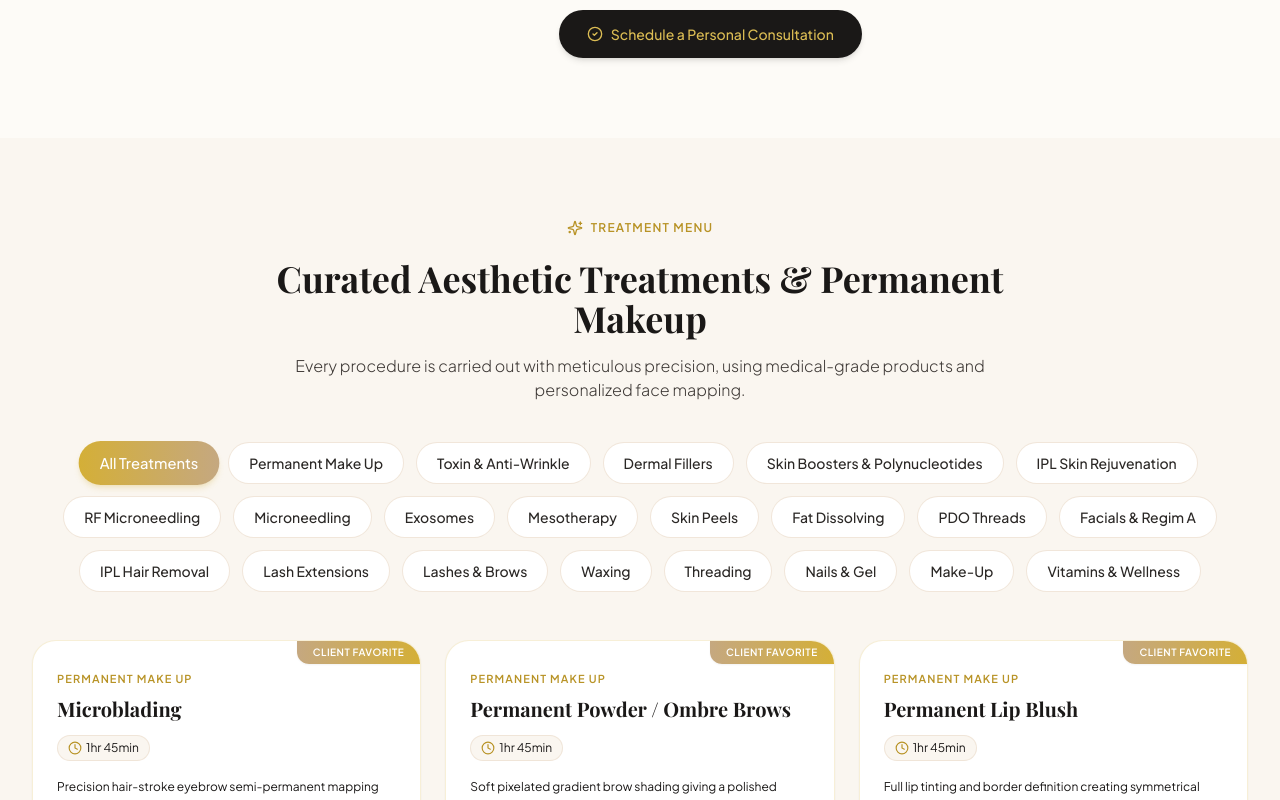
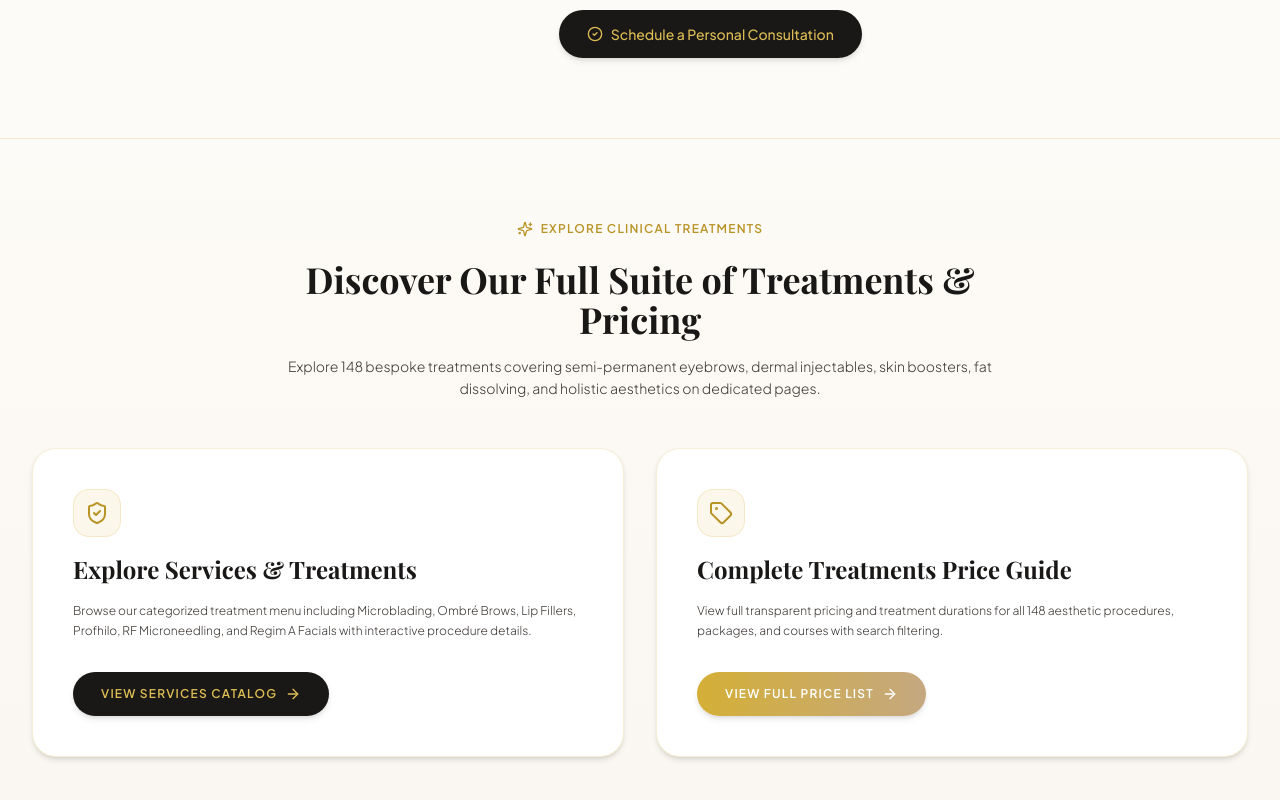
Before and after one commit to AliZaidi5110/Drita_Aesthetics, a Next.js app: page / in a window 1280 px wide. Shown: the part 2640-3440 px from the top of the page. Built offline with nearby package versions, Linux system fonts and the light colour scheme; a web font is replaced by a local one.

Commit message:
Remove long inline services and prices from landing page, moving them to dedicated /services and /price-guide routes

```diff
--- a/src/app/page.tsx
+++ b/src/app/page.tsx
@@ -6,14 +6,13 @@ import { Hero } from '../components/Hero';
 import { MarqueeTicker } from '../components/MarqueeTicker';
 import { DestinationSection } from '../components/DestinationSection';
 import { AboutSection } from '../components/AboutSection';
-import { ServicesSection } from '../components/ServicesSection';
-import { PriceGuide } from '../components/PriceGuide';
 import { TransformationGallery } from '../components/TransformationGallery';
 import { ReviewsSection } from '../components/ReviewsSection';
 import { AftercareFAQ } from '../components/AftercareFAQ';
 import { ContactSection } from '../components/ContactSection';
 import { Footer } from '../components/Footer';
 import { BookingModal } from '../components/BookingModal';
+import { Sparkles, ArrowRight, Tag, ShieldCheck, HeartHandshake } from 'lucide-react';
 
 export default function Home() {
   const [bookingOpen, setBookingOpen] = useState(false);
@@ -46,11 +45,77 @@ export default function Home() {
       {/* About Drita & Clinical Philosophy */}
       <AboutSection onOpenBooking={() => handleOpenBooking()} />
 
-      {/* Interactive Tabbed Services Showcase */}
-      <ServicesSection onOpenBooking={handleOpenBooking} />
+      {/* Elegant Quick Links Banner for Services & Prices */}
+      <section className="py-20 bg-gradient-to-b from-cream-50 to-cream-100 border-y border-gold-500/20">
+        <div className="max-w-7xl mx-auto px-4 sm:px-6 lg:px-8">
+          <div className="text-center max-w-3xl mx-auto space-y-4">
+            <div className="inline-flex items-center space-x-2 text-gold-600">
+              <Sparkles className="w-4 h-4" />
+              <span className="text-xs uppercase tracking-widest font-semibold">
+                Explore Clinical Treatments
+              </span>
+            </div>
+            <h2 className="font-serif text-3xl sm:text-4xl font-bold text-charcoal-900">
+              Discover Our Full Suite of Treatments & Pricing
+            </h2>
+            <p className="text-charcoal-700 text-sm font-light leading-relaxed">
+              Explore 148 bespoke treatments covering semi-permanent eyebrows, dermal injectables, skin boosters, fat dissolving, and holistic aesthetics on dedicated pages.
+            </p>
+          </div>
 
-      {/* Full Transparent Price Guide */}
-      <PriceGuide onOpenBooking={handleOpenBooking} />
+          <div className="mt-12 grid grid-cols-1 md:grid-cols-2 gap-8">
+            {/* Services Page Card */}
+            <div className="bg-white p-8 sm:p-10 rounded-3xl border border-gold-500/20 shadow-md hover:shadow-xl transition-all duration-300 flex flex-col justify-between group">
+              <div className="space-y-4">
+                <div className="w-12 h-12 rounded-2xl bg-gold-500/10 text-gold-600 flex items-center justify-center font-serif font-bold text-xl border border-gold-500/20">
+                  <ShieldCheck className="w-6 h-6 text-gold-600" />
+                </div>
+                <h3 className="font-serif text-2xl font-bold text-charcoal-900 group-hover:text-gold-600 transition-colors">
+                  Explore Services & Treatments
+                </h3>
+                <p className="text-xs text-charcoal-700 font-light leading-relaxed">
+                  Browse our categorized treatment menu including Microblading, Ombré Brows, Lip Fillers, Profhilo, RF Microneedling, and Regim A Facials with interactive procedure details.
+                </p>
+              </div>
+
+              <div className="pt-8">
+                <a
+                  href="/services"
+                  className="bg-charcoal-900 hover:bg-charcoal-800 text-gold-400 font-semibold text-xs uppercase tracking-widest px-7 py-3.5 rounded-full inline-flex items-center space-x-2 shadow-md transition-all group-hover:translate-x-1"
+                >
+                  <span>View Services Catalog</span>
+                  <ArrowRight className="w-4 h-4" />
+                </a>
+              </div>
+            </div>
+
+            {/* Price Guide Page Card */}
+            <div className="bg-white p-8 sm:p-10 rounded-3xl border border-gold-500/20 shadow-md hover:shadow-xl transition-all duration-300 flex flex-col justify-between group">
+              <div className="space-y-4">
+                <div className="w-12 h-12 rounded-2xl bg-gold-500/10 text-gold-600 flex items-center justify-center font-serif font-bold text-xl border border-gold-500/20">
+                  <Tag className="w-6 h-6 text-gold-600" />
+                </div>
+                <h3 className="font-serif text-2xl font-bold text-charcoal-900 group-hover:text-gold-600 transition-colors">
+                  Complete Treatments Price Guide
+                </h3>
+                <p className="text-xs text-charcoal-700 font-light leading-relaxed">
+                  View full transparent pricing and treatment durations for all 148 aesthetic procedures, packages, and courses with search filtering.
+                </p>
+              </div>
+
+              <div className="pt-8">
+                <a
+                  href="/price-guide"
+                  className="bg-gradient-to-r from-gold-500 to-bronze-500 hover:from-gold-600 hover:to-gold-700 text-white font-semibold text-xs uppercase tracking-widest px-7 py-3.5 rounded-full inline-flex items-center space-x-2 shadow-md transition-all group-hover:translate-x-1"
+                >
+                  <span>View Full Price List</span>
+                  <ArrowRight className="w-4 h-4" />
+                </a>
+              </div>
+            </div>
+          </div>
+        </div>
+      </section>
 
       {/* Before & After Transformation Showcase */}
       <TransformationGallery />
--- /dev/null
+++ b/src/app/price-guide/page.tsx
@@ -0,0 +1,53 @@
+'use client';
+
+import React, { useState } from 'react';
+import { Header } from '../../components/Header';
+import { PriceGuide } from '../../components/PriceGuide';
+import { Footer } from '../../components/Footer';
+import { BookingModal } from '../../components/BookingModal';
+
+export default function PriceGuidePage() {
+  const [bookingOpen, setBookingOpen] = useState(false);
+  const [bookingService, setBookingService] = useState<string | undefined>(undefined);
+
+  const handleOpenBooking = (serviceName?: string) => {
+    setBookingService(serviceName);
+    setBookingOpen(true);
+  };
+
+  const handleCloseBooking = () => {
+    setBookingOpen(false);
+    setBookingService(undefined);
+  };
+
+  return (
+    <main className="min-h-screen bg-cream-50 flex flex-col">
+      <Header onOpenBooking={handleOpenBooking} />
+
+      {/* Page Title Hero Banner */}
+      <div className="bg-[#140A0F] text-white py-16 text-center border-b border-gold-500/20">
+        <div className="max-w-4xl mx-auto px-4">
+          <span className="text-xs font-bold uppercase tracking-[0.25em] text-gold-400">
+            TRANSPARENT CLINIC PRICING
+          </span>
+          <h1 className="font-serif text-4xl sm:text-5xl font-bold mt-2">
+            Treatments Price Guide
+          </h1>
+          <p className="text-cream-200 text-sm font-light mt-3 max-w-xl mx-auto">
+            View our complete 148 treatment price list with clear pricing, procedure durations, and booking options.
+          </p>
+        </div>
+      </div>
+
+      <PriceGuide onOpenBooking={handleOpenBooking} />
+
+      <Footer />
+
+      <BookingModal
+        isOpen={bookingOpen}
+        onClose={handleCloseBooking}
+        preselectedService={bookingService}
+      />
+    </main>
+  );
+}
--- /dev/null
+++ b/src/app/services/page.tsx
@@ -0,0 +1,53 @@
+'use client';
+
+import React, { useState } from 'react';
+import { Header } from '../../components/Header';
+import { ServicesSection } from '../../components/ServicesSection';
+import { Footer } from '../../components/Footer';
+import { BookingModal } from '../../components/BookingModal';
+
+export default function ServicesPage() {
+  const [bookingOpen, setBookingOpen] = useState(false);
+  const [bookingService, setBookingService] = useState<string | undefined>(undefined);
+
+  const handleOpenBooking = (serviceName?: string) => {
+    setBookingService(serviceName);
+    setBookingOpen(true);
+  };
+
+  const handleCloseBooking = () => {
+    setBookingOpen(false);
+    setBookingService(undefined);
+  };
+
+  return (
+    <main className="min-h-screen bg-cream-50 flex flex-col">
+      <Header onOpenBooking={handleOpenBooking} />
+
+      {/* Page Title Hero Banner */}
+      <div className="bg-[#140A0F] text-white py-16 text-center border-b border-gold-500/20">
+        <div className="max-w-4xl mx-auto px-4">
+          <span className="text-xs font-bold uppercase tracking-[0.25em] text-gold-400">
+            DRITA'S CLINIC CATALOG
+          </span>
+          <h1 className="font-serif text-4xl sm:text-5xl font-bold mt-2">
+            Aesthetic Treatments & Services
+          </h1>
+          <p className="text-cream-200 text-sm font-light mt-3 max-w-xl mx-auto">
+            Explore our comprehensive medical-grade aesthetics menu, microblading brow mapping, anti-wrinkle solutions, and revitalizing skin boosters.
+          </p>
+        </div>
+      </div>
+
+      <ServicesSection onOpenBooking={handleOpenBooking} />
+
+      <Footer />
+
+      <BookingModal
+        isOpen={bookingOpen}
+        onClose={handleCloseBooking}
+        preselectedService={bookingService}
+      />
+    </main>
+  );
+}
--- a/src/components/Footer.tsx
+++ b/src/components/Footer.tsx
@@ -83,22 +83,22 @@ export const Footer: React.FC = () => {
         <div className="max-w-7xl mx-auto px-4 sm:px-6 lg:px-8">
           {/* Centered Top Navigation Bar */}
           <nav className="flex flex-wrap justify-center items-center gap-6 sm:gap-10 border-b border-white/10 pb-8 text-xs font-bold tracking-[0.2em] text-cream-200 uppercase">
-            <a href="#about" className="hover:text-gold-400 transition-colors">
+            <a href="/#about" className="hover:text-gold-400 transition-colors">
               ABOUT US
             </a>
-            <a href="#services" className="hover:text-gold-400 transition-colors">
+            <a href="/services" className="hover:text-gold-400 transition-colors">
               SERVICES
             </a>
-            <a href="#price-guide" className="hover:text-gold-400 transition-colors">
+            <a href="/price-guide" className="hover:text-gold-400 transition-colors">
               PRICE GUIDE
             </a>
-            <a href="#transformations" className="hover:text-gold-400 transition-colors">
+            <a href="/#transformations" className="hover:text-gold-400 transition-colors">
               BEFORE & AFTER
             </a>
-            <a href="#reviews" className="hover:text-gold-400 transition-colors">
+            <a href="/#reviews" className="hover:text-gold-400 transition-colors">
               REVIEWS
             </a>
-            <a href="#contact" className="hover:text-gold-400 transition-colors">
+            <a href="/#contact" className="hover:text-gold-400 transition-colors">
               CONTACTS
             </a>
           </nav>
```
Also changed, not shown: src/components/Header.tsx (+15 -15 lines).
